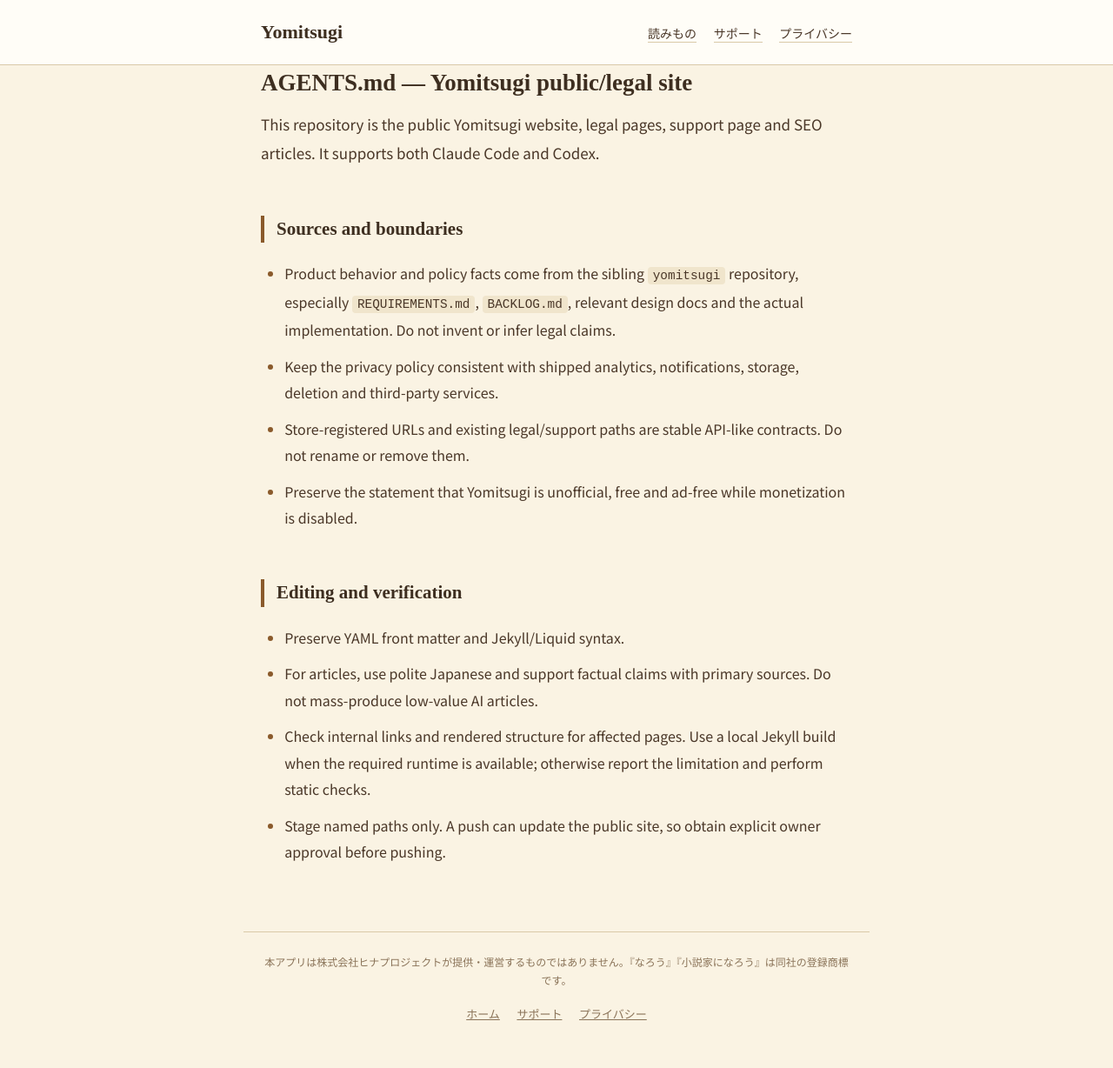
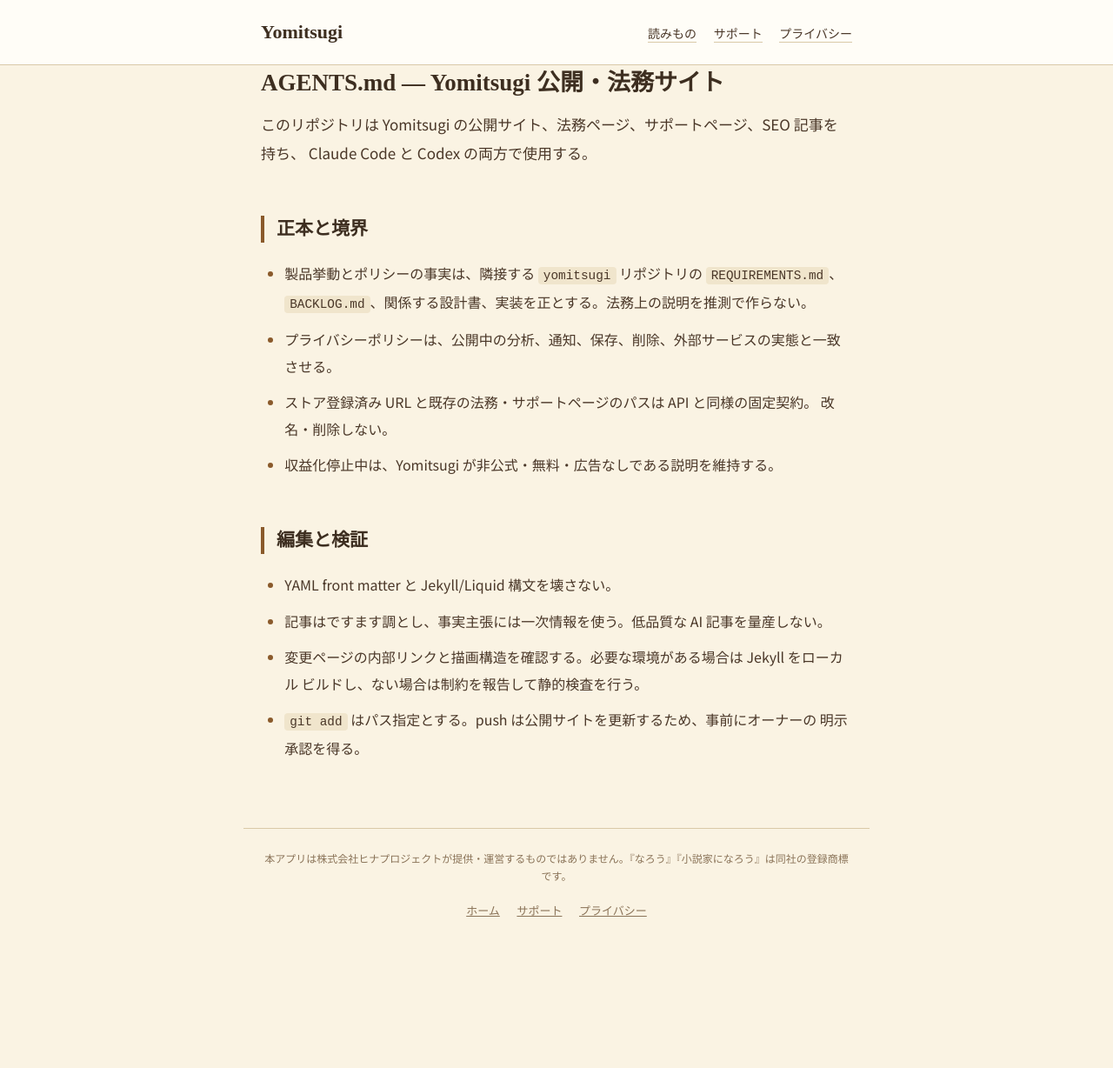
Before and after one commit to MetamoL/yomitsugi-legal, a Jekyll site: the page built from AGENTS.md, in a window 1280 px wide. Shown: the whole page at 87% size. Built offline with Jekyll 4.4.1, drawn with Linux system fonts in a browser that asks for light colours; our own code applies the rules of GitHub Pages for plain Markdown files; after the commit the page ends 1108 px from its top, so only the background shows below that.

Commit message:
docs: Codex作業規約を日本語化
Co-Authored-By: OpenAI Codex <noreply@openai.com>

```diff
--- a/AGENTS.md
+++ b/AGENTS.md
@@ -1,27 +1,22 @@
-# AGENTS.md — Yomitsugi public/legal site
+# AGENTS.md — Yomitsugi 公開・法務サイト
 
-This repository is the public Yomitsugi website, legal pages, support page and
-SEO articles. It supports both Claude Code and Codex.
+このリポジトリは Yomitsugi の公開サイト、法務ページ、サポートページ、SEO 記事を持ち、
+Claude Code と Codex の両方で使用する。
 
-## Sources and boundaries
+## 正本と境界
 
-- Product behavior and policy facts come from the sibling `yomitsugi`
-  repository, especially `REQUIREMENTS.md`, `BACKLOG.md`, relevant design docs
-  and the actual implementation. Do not invent or infer legal claims.
-- Keep the privacy policy consistent with shipped analytics, notifications,
-  storage, deletion and third-party services.
-- Store-registered URLs and existing legal/support paths are stable API-like
-  contracts. Do not rename or remove them.
-- Preserve the statement that Yomitsugi is unofficial, free and ad-free while
-  monetization is disabled.
+- 製品挙動とポリシーの事実は、隣接する `yomitsugi` リポジトリの `REQUIREMENTS.md`、
+  `BACKLOG.md`、関係する設計書、実装を正とする。法務上の説明を推測で作らない。
+- プライバシーポリシーは、公開中の分析、通知、保存、削除、外部サービスの実態と一致させる。
+- ストア登録済み URL と既存の法務・サポートページのパスは API と同様の固定契約。
+  改名・削除しない。
+- 収益化停止中は、Yomitsugi が非公式・無料・広告なしである説明を維持する。
 
-## Editing and verification
+## 編集と検証
 
-- Preserve YAML front matter and Jekyll/Liquid syntax.
-- For articles, use polite Japanese and support factual claims with primary
-  sources. Do not mass-produce low-value AI articles.
-- Check internal links and rendered structure for affected pages. Use a local
-  Jekyll build when the required runtime is available; otherwise report the
-  limitation and perform static checks.
-- Stage named paths only. A push can update the public site, so obtain explicit
-  owner approval before pushing.
+- YAML front matter と Jekyll/Liquid 構文を壊さない。
+- 記事はですます調とし、事実主張には一次情報を使う。低品質な AI 記事を量産しない。
+- 変更ページの内部リンクと描画構造を確認する。必要な環境がある場合は Jekyll をローカル
+  ビルドし、ない場合は制約を報告して静的検査を行う。
+- `git add` はパス指定とする。push は公開サイトを更新するため、事前にオーナーの
+  明示承認を得る。
```
